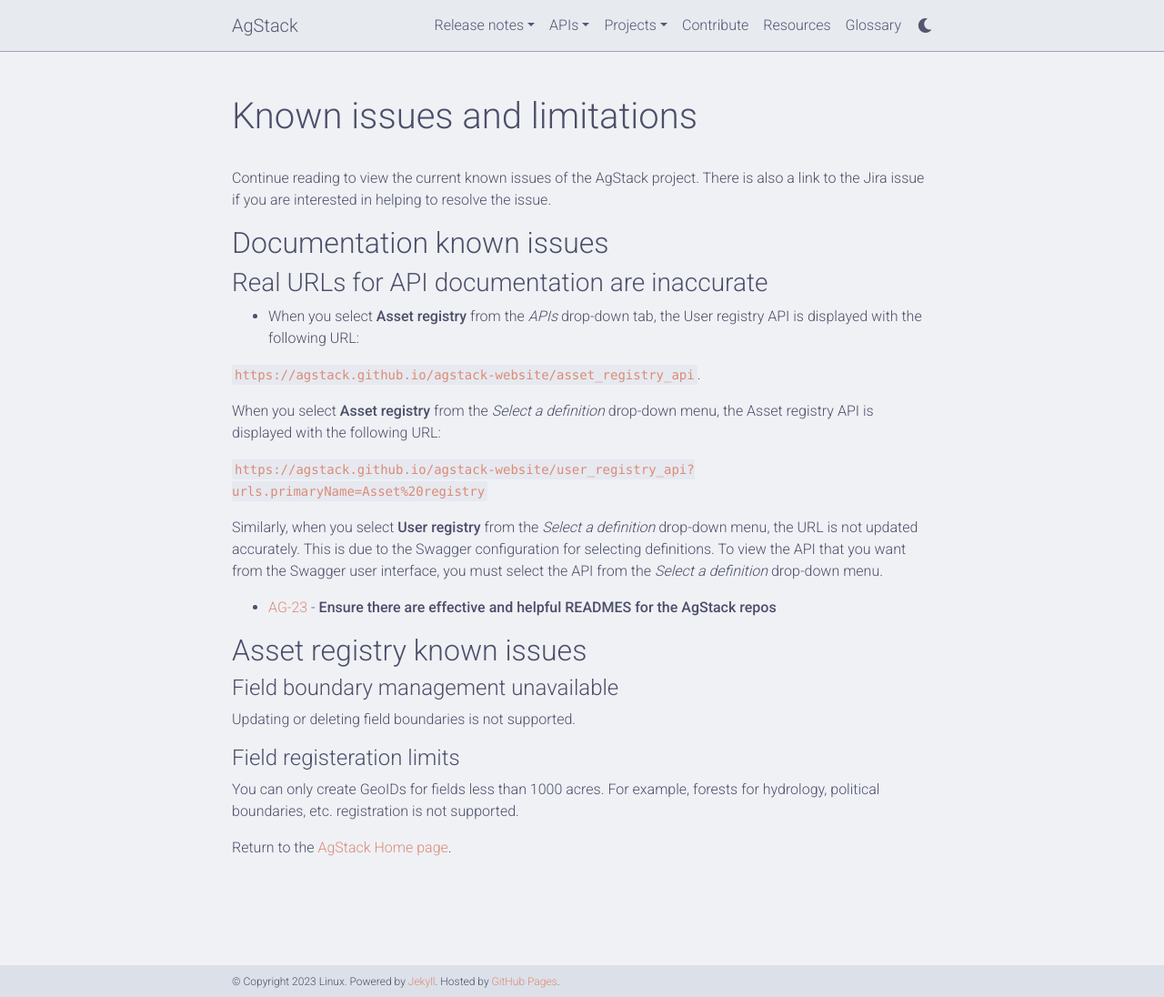
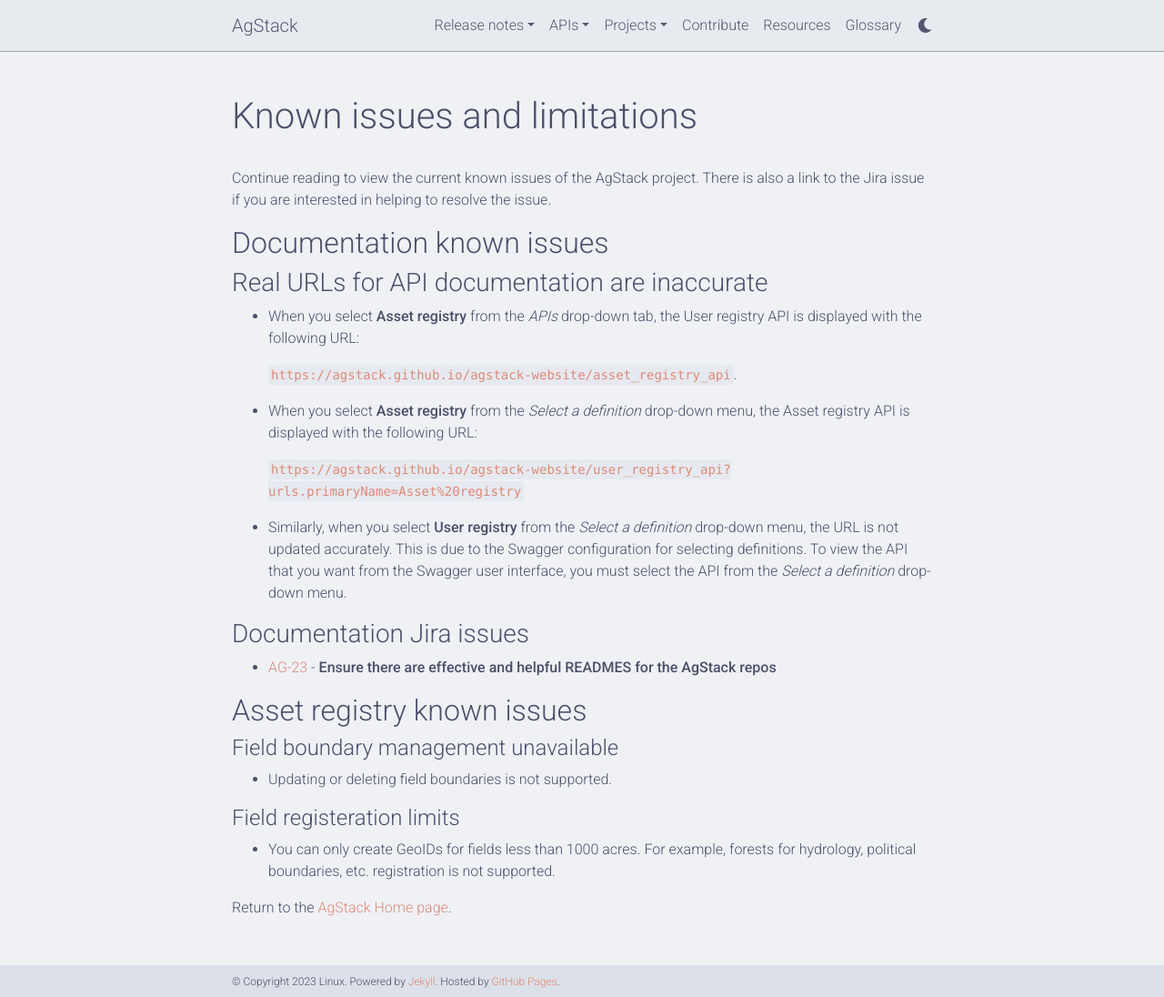
Before and after one commit to vmbrasseur/agstack-website, a Jekyll site: the page built from _pages/release_notes/known_issues.md, in a window 1280 px wide and 1096 px high. Shown: the whole window at 91% size. Built offline with Jekyll 4.4.1, drawn with Linux system fonts in a browser that asks for light colours; comment, search, counter and statistics services are not loaded; a style sheet for code colours, icons or effects is not loaded.

Commit message:
Update known_issues.md
Added links to a doc jira issue. Fixed doc format

```diff
--- a/_pages/release_notes/known_issues.md
+++ b/_pages/release_notes/known_issues.md
@@ -14,13 +14,15 @@
 
 * When you select **Asset registry** from the _APIs_ drop-down tab, the User registry API is displayed with the following URL:
 
-`https://agstack.github.io/agstack-website/asset_registry_api`.
+  `https://agstack.github.io/agstack-website/asset_registry_api`.
 
-When you select **Asset registry** from the _Select a definition_ drop-down menu, the Asset registry API is displayed with the following URL:
+* When you select **Asset registry** from the _Select a definition_ drop-down menu, the Asset registry API is displayed with the following URL:
 
-`https://agstack.github.io/agstack-website/user_registry_api?urls.primaryName=Asset%20registry`
+  `https://agstack.github.io/agstack-website/user_registry_api?urls.primaryName=Asset%20registry`
 
-Similarly, when you select **User registry** from the _Select a definition_ drop-down menu, the URL is not updated accurately. This is due to the Swagger configuration for selecting definitions. To view the API that you want from the Swagger user interface, you must select the API from the _Select a definition_ drop-down menu.
+* Similarly, when you select **User registry** from the _Select a definition_ drop-down menu, the URL is not updated accurately. This is due to the Swagger configuration for selecting definitions. To view the API that you want from the Swagger user interface, you must select the API from the _Select a definition_ drop-down menu.
+
+### Documentation Jira issues
 
 * [AG-23](https://team-16705118030816.atlassian.net/browse/AG-23) - **Ensure there are effective and helpful READMES for the AgStack repos**
 
@@ -28,10 +30,10 @@
 
 #### Field boundary management unavailable
 
-Updating or deleting field boundaries is not supported.
+* Updating or deleting field boundaries is not supported.
 
 #### Field registeration limits
 
-You can only create GeoIDs for fields less than 1000 acres. For example, forests for hydrology, political boundaries, etc. registration is not supported.
+* You can only create GeoIDs for fields less than 1000 acres. For example, forests for hydrology, political boundaries, etc. registration is not supported.
 
 Return to the [AgStack Home page](https://agstack.github.io/agstack-website/).
```
